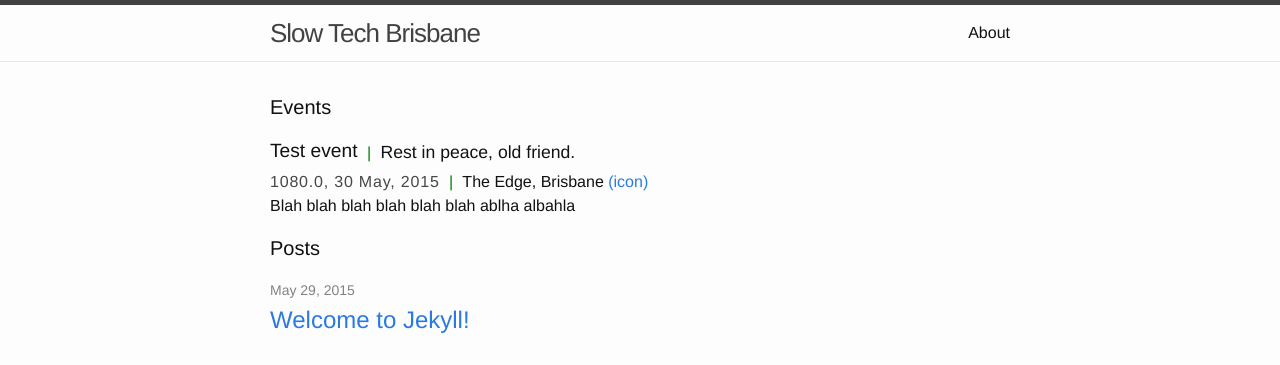
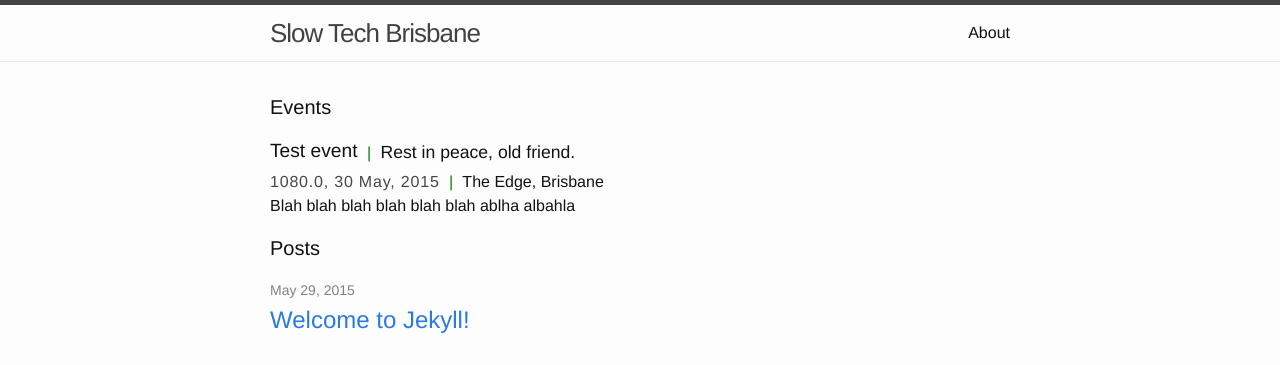
Before and after one commit to slowtechbne/slowtechbne.github.io, a Jekyll site: the page built from index.html, in a window 1280 px wide. Shown: the top 365 px of the page. Built offline with Jekyll 4.4.1, drawn with Linux system fonts in a browser that asks for light colours.

Commit message:
Optionalised osm.

```diff
--- a/_includes/events.html
+++ b/_includes/events.html
@@ -7,7 +7,7 @@
     <div class="meta">
       <span class="time">{{ event.time }}, {{ event.date | date: "%d %B, %Y"}}</span>
     <span class="separator">|</span>
-    {{ event.location }} <a href="https://www.openstreetmap.org/{{ event.osm }}">(icon)</a>
+    {{ event.location }} {% if event.osm %}<a href="https://www.openstreetmap.org/{{ event.osm }}">(icon)</a>{% endif %}
     </div>
     <div class="description">{{ event.description | markdownify }}</div>
   {% endfor %}
```
